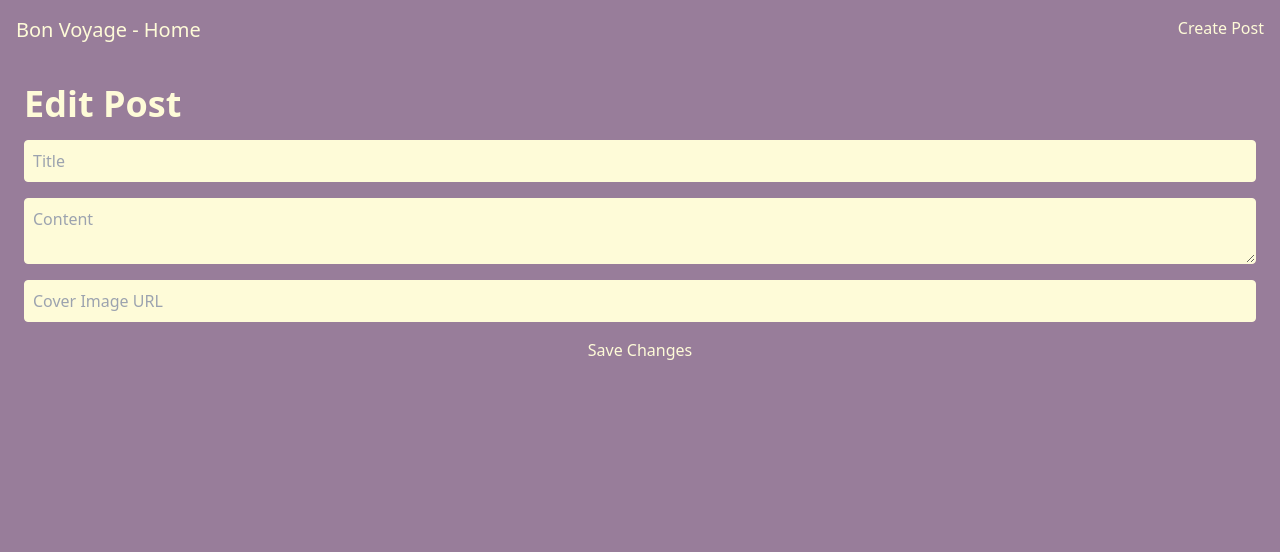
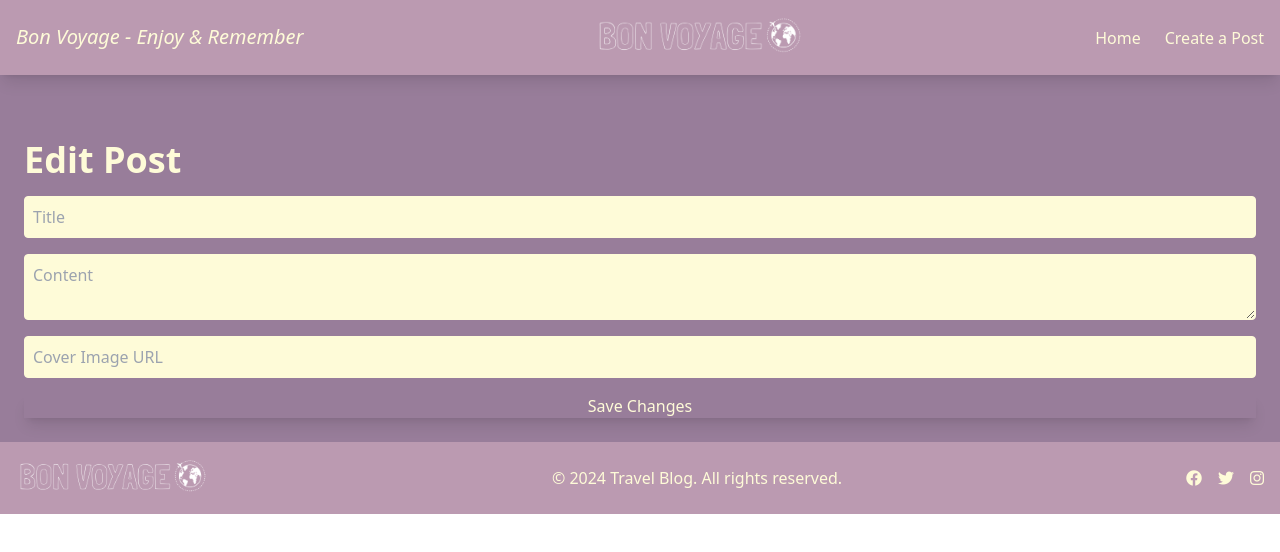
Before and after one commit to nesrindtanyeri/travel-blog, a React (Vite) app in the folder frontend/: page /edit/1 in a window 1280 px wide. Shown: the top 552 px of the page. Built offline with nearby package versions, Linux system fonts and the light colour scheme; no server answers.

Commit message:
fixed navbar anf footer in all pages

```diff
--- a/frontend/src/CreatePostPage.jsx
+++ b/frontend/src/CreatePostPage.jsx
@@ -1,6 +1,6 @@
 import React, { useState } from "react";
 import axios from "axios";
-import { useNavigate } from "react-router-dom";
+import { useNavigate, Link } from "react-router-dom";
 
 const CreatePostPage = () => {
   const [formData, setFormData] = useState({
@@ -54,7 +54,37 @@ const CreatePostPage = () => {
   ];
 
   return (
-    <div className="w-screen min-h-screen bg-secondary text-light p-4">
+    <div className="font-sans bg-secondary text-light min-h-screen flex flex-col">
+
+      <nav className="bg-secondary text-light p-4 fixed w-full top-0 z-10 shadow-lg">
+        <div className="container mx-auto flex justify-between items-center">
+
+          <Link to="/" className="flex items-center space-x-2">
+            <div className="flex justify-center">
+              <img
+                src={"/img/bon-voyage.png"}
+                alt="Bon Voyage Logo"
+                className="w-52 h-auto"
+              />
+            </div>
+          </Link>
+
+          <ul className="flex space-x-6">
+            <li>
+              <Link to="/" className="hover:text-accent">
+                Home
+              </Link>
+            </li>
+            <li>
+              <Link to="/posts" className="hover:text-accent">
+                View Posts
+              </Link>
+            </li>
+          </ul>
+        </div>
+      </nav>
+
+      <div className="flex-1 w-screen bg-secondary text-light p-4 pt-20">
         <h1 className="text-3xl font-bold mb-4">Create New Post</h1>
         <form
           onSubmit={handleSubmit}
@@ -107,6 +137,7 @@ const CreatePostPage = () => {
             Create Post
           </button>
         </form>
+      </div>
 
       {/* Select img modal */}
       {showImageSelector && (
@@ -137,6 +168,34 @@ const CreatePostPage = () => {
           </div>
         </div>
       )}
+
+      <footer className="bg-secondary text-light p-4 mt-8">
+        <div className="container mx-auto flex justify-between items-center">
+          <div className="flex items-center">
+            <img
+              src="/img/bon-voyage.png"
+              alt="Bon Voyage Logo"
+              className="w-48 h-auto"
+            />
+          </div>
+
+          <div className="text-center">
+            <p>&copy; 2024 Travel Blog. All rights reserved.</p>
+          </div>
+
+          <div className="flex space-x-4">
+            <a href="#" className="hover:text-accent">
+              <i className="fab fa-facebook"></i>
+            </a>
+            <a href="#" className="hover:text-accent">
+              <i className="fab fa-twitter"></i>
+            </a>
+            <a href="#" className="hover:text-accent">
+              <i className="fab fa-instagram"></i>
+            </a>
+          </div>
+        </div>
+      </footer>
     </div>
   );
 };
--- a/frontend/src/EditPostPage.jsx
+++ b/frontend/src/EditPostPage.jsx
@@ -1,5 +1,5 @@
 import React, { useState, useEffect } from "react";
-import { useParams, useNavigate } from "react-router-dom";
+import { useParams, useNavigate, Link } from "react-router-dom";
 import axios from "axios";
 
 const EditPostPage = () => {
@@ -50,7 +50,40 @@ const EditPostPage = () => {
   };
 
   return (
-    <div className="w-screen min-h-screen bg-primary text-light p-6">
+    <div className="font-sans bg-primary text-light">
+      <nav className="bg-secondary text-light p-4 fixed w-full top-0 z-10 shadow-lg">
+        <div className="container mx-auto flex justify-between items-center">
+          <a
+            href="#"
+            className="text-xl italic transition-transform duration-500 hover:scale-110 hover:text-accent animate-bounce"
+          >
+            Bon Voyage - Enjoy & Remember
+          </a>
+
+          <div className="flex justify-center">
+            <img
+              src={"/img/bon-voyage.png"}
+              alt="Bon Voyage Logo"
+              className="w-52 h-auto"
+            />
+          </div>
+          <ul className="flex space-x-6">
+            <li>
+              <Link to="/" className="hover:text-accent">
+                Home
+              </Link>
+            </li>
+            <li>
+              <Link to="/create" className="hover:text-accent">
+                Create a Post
+              </Link>
+            </li>
+          </ul>
+        </div>
+      </nav>
+
+      {/* Main Content */}
+      <div className="flex-1 w-screen bg-primary text-light p-6 pt-20">
         <h1 className="text-4xl font-bold mb-4">Edit Post</h1>
         {/* Notification */}
         {notification && (
@@ -82,10 +115,43 @@ const EditPostPage = () => {
             onChange={handleChange}
             className="border border-light bg-light text-primary p-2 rounded"
           />
-        <button type="submit" className="btn btn-primary">
+          <button
+            type="submit"
+            className="btn btn-primary shadow-lg hover:shadow-xl hover:scale-105 transition-transform duration-300"
+          >
             Save Changes
           </button>
         </form>
+      </div>
+
+      {/* Footer */}
+      <footer className="bg-secondary text-light p-4 mt-auto">
+        <div className="container mx-auto flex justify-between items-center">
+          <div className="flex items-center">
+            <img
+              src="/img/bon-voyage.png"
+              alt="Bon Voyage Logo"
+              className="w-48 h-auto"
+            />
+          </div>
+
+          <div className="text-center">
+            <p>&copy; 2024 Travel Blog. All rights reserved.</p>
+          </div>
+
+          <div className="flex space-x-4">
+            <a href="#" className="hover:text-accent">
+              <i className="fab fa-facebook"></i>
+            </a>
+            <a href="#" className="hover:text-accent">
+              <i className="fab fa-twitter"></i>
+            </a>
+            <a href="#" className="hover:text-accent">
+              <i className="fab fa-instagram"></i>
+            </a>
+          </div>
+        </div>
+      </footer>
     </div>
   );
 };
--- a/frontend/src/PostsPage.jsx
+++ b/frontend/src/PostsPage.jsx
@@ -4,12 +4,15 @@ import { Link } from "react-router-dom";
 
 const PostsPage = () => {
   const [posts, setPosts] = useState([]);
+  const [filteredPosts, setFilteredPosts] = useState([]);
+  const [searchQuery, setSearchQuery] = useState("");
 
   useEffect(() => {
     const fetchPosts = async () => {
       try {
         const response = await axios.get("http://localhost:5000/posts");
         setPosts(response.data);
+        setFilteredPosts(response.data);
       } catch (error) {
         console.error("Error fetching posts:", error);
       }
@@ -17,17 +20,36 @@ const PostsPage = () => {
     fetchPosts();
   }, []);
 
+  useEffect(() => {
+    if (searchQuery.trim() === "") {
+      setFilteredPosts(posts);
+    } else {
+      setFilteredPosts(
+        posts.filter((post) =>
+          post.title.toLowerCase().includes(searchQuery.toLowerCase())
+        )
+      );
+    }
+  }, [searchQuery, posts]);
+
   return (
-    <div className="font-sans bg-primary text-light min-h-screen flex flex-col">
-      {/* Navigation Bar */}
+    <div className="font-sans bg-primary text-light">
       <nav className="bg-secondary text-light p-4 fixed w-full top-0 z-10 shadow-lg">
         <div className="container mx-auto flex justify-between items-center">
-          <Link
-            to="/"
-            className="text-xl italic transition-transform hover:scale-110 hover:text-accent"
+          <a
+            href="#"
+            className="text-xl italic transition-transform duration-500 hover:scale-110 hover:text-accent animate-bounce"
           >
-            Bon Voyage - Explore
-          </Link>
+            Bon Voyage - Enjoy & Remember
+          </a>
+
+          <div className="flex justify-center">
+            <img
+              src={"/img/bon-voyage.png"}
+              alt="Bon Voyage Logo"
+              className="w-52 h-auto"
+            />
+          </div>
           <ul className="flex space-x-6">
             <li>
               <Link to="/" className="hover:text-accent">
@@ -43,18 +65,28 @@ const PostsPage = () => {
         </div>
       </nav>
 
-      {/* Main Content */}
       <main className="container mx-auto mt-20 p-4 flex-1">
         <h1 className="text-center text-3xl font-bold mb-6">All Posts</h1>
+
+        {/* Search Bar */}
+        <div className="flex justify-center mb-6">
+          <input
+            type="text"
+            placeholder="Search posts by title..."
+            value={searchQuery}
+            onChange={(e) => setSearchQuery(e.target.value)}
+            className="w-full max-w-md p-3 text-secondary border border-light rounded-lg shadow focus:outline-none focus:ring focus:ring-accent text-dark"
+          />
+        </div>
+
         <div className="grid grid-cols-1 sm:grid-cols-2 lg:grid-cols-3 gap-6">
-          {posts.length > 0 ? (
-            posts.map((post) => (
+          {filteredPosts.length > 0 ? (
+            filteredPosts.map((post) => (
               <Link
                 to={`/posts/${post.id}`}
                 key={post.id}
                 className="group relative border border-light bg-secondary rounded-lg shadow-lg overflow-hidden transition-transform hover:scale-105 hover:shadow-xl"
               >
-                {/* Image Section */}
                 <div className="w-full h-48 overflow-hidden">
                   <img
                     src={post.cover}
@@ -62,24 +94,29 @@ const PostsPage = () => {
                     className="w-full h-full object-cover transition-transform duration-300 group-hover:scale-110"
                   />
                 </div>
-                {/* Post Content */}
+
                 <div className="p-4">
-                  <h2 className="text-xl font-bold text-light mb-2">{post.title}</h2>
-                  <p className="text-accent">{post.content.substring(0, 100)}...</p>
+                  <h2 className="text-xl font-bold text-light mb-2">
+                    {post.title}
+                  </h2>
+                  <p className="text-accent">
+                    {post.content.substring(0, 100)}...
+                  </p>
                 </div>
-                {/* Hover Effect */}
+
                 <div className="absolute inset-0 bg-black bg-opacity-50 flex items-center justify-center opacity-0 group-hover:opacity-100 transition-opacity">
-                  <span className="text-light text-lg font-semibold">Read More</span>
+                  <span className="text-light text-lg font-semibold">
+                    Read More
+                  </span>
                 </div>
               </Link>
             ))
           ) : (
-            <p className="text-center text-accent">No posts available.</p>
+            <p className="text-center text-accent">No posts found.</p>
           )}
         </div>
       </main>
 
-      {/* Footer */}
       <footer className="bg-secondary text-light p-4">
         <div className="container mx-auto text-center">
           <p>&copy; 2024 Travel Blog. All rights reserved.</p>
```
Lines whose indentation alone changed are shown as unchanged.
